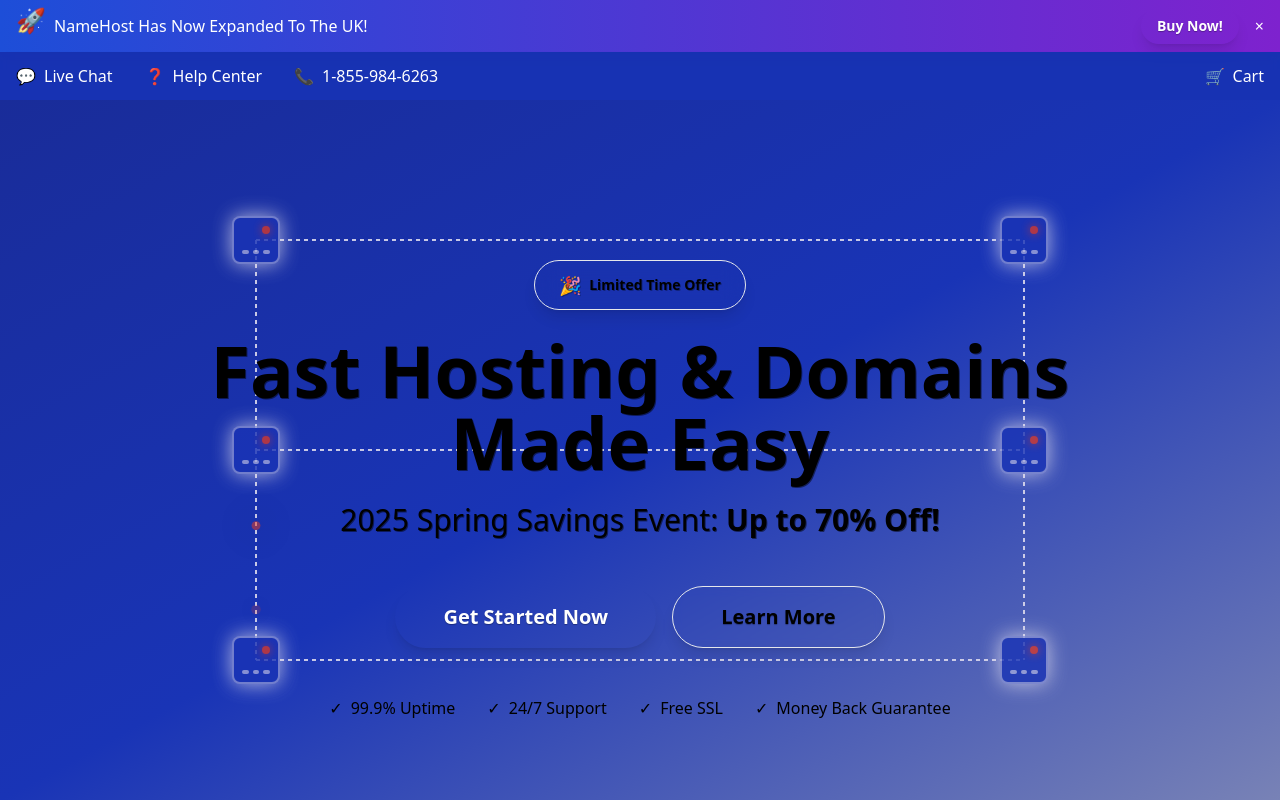
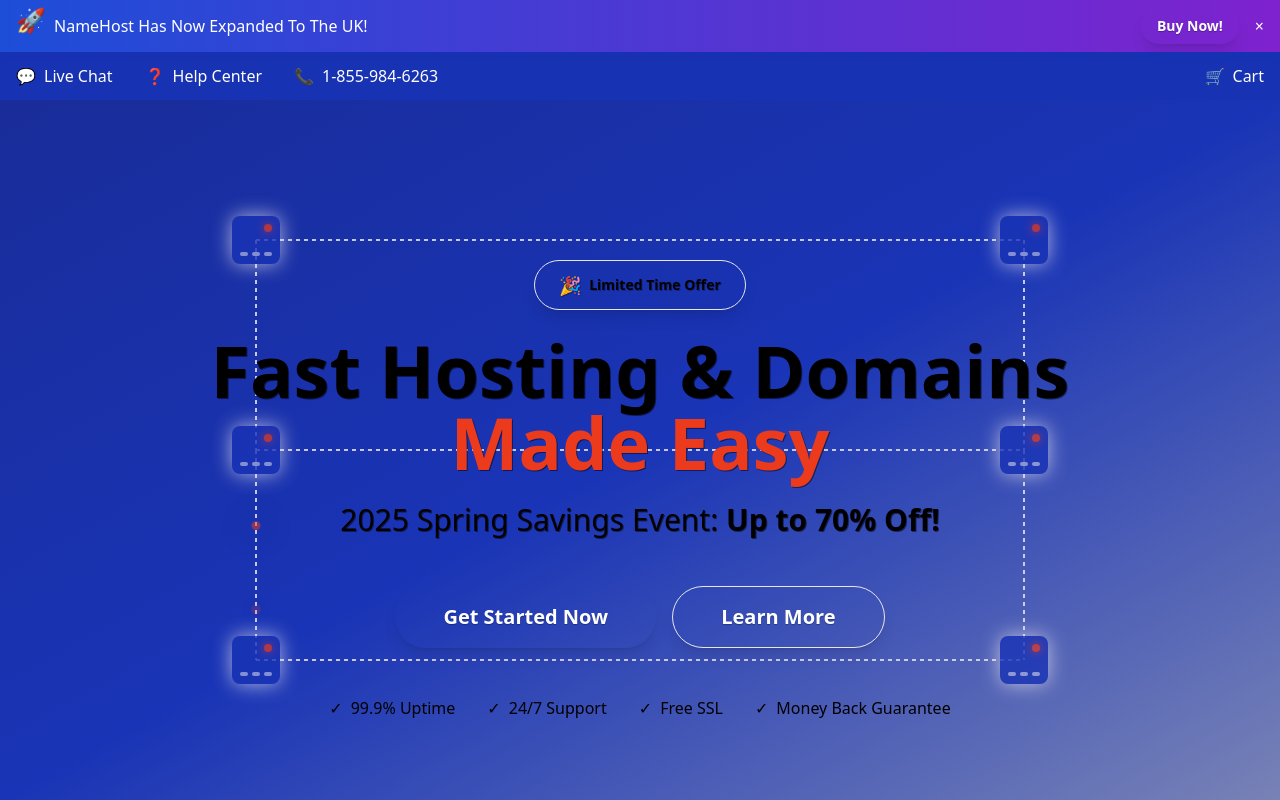
Before and after one commit to nirzaf/amazync, a React (Vite) app: page / in a window 1280 px wide. Shown: the top 800 px of the page. Built offline with nearby package versions, Linux system fonts and the light colour scheme.

Commit message:
style(HeroSection): update button styles and color codes for improved consistency

```diff
--- a/src/components/HeroSection.tsx
+++ b/src/components/HeroSection.tsx
@@ -118,7 +118,7 @@
               >
                 Fast Hosting & Domains
                 <br />
-                <span className={`text-[${colors.chiliRed}] font-extrabold`}>
+                <span className="text-[#EC3A1C] font-extrabold">
                   Made Easy
                 </span>
               </motion.h1>
@@ -141,10 +141,10 @@
                 transition={{ duration: 0.5, delay: 0.5 }}
                 className="max-w-xl mx-auto relative flex flex-col sm:flex-row gap-4 justify-center"
               >
-                <Button variant="primary" size="lg">
+                <Button variant="primary" size="lg" className={`bg-[${colors.persianBlue}] hover:bg-[${colors.internationalKleinBlue}] text-white`}>
                   Get Started Now
                 </Button>
-                <Button variant="secondary" size="lg">
+                <Button variant="secondary" size="lg" className={`bg-[${colors.chiliRed}] hover:bg-[${colors.glaucous}] text-white`}>
                   Learn More
                 </Button>
               </motion.div>
--- a/src/context/ThemeContext.tsx
+++ b/src/context/ThemeContext.tsx
@@ -1,11 +1,11 @@
 import { createContext, useContext, ReactNode } from 'react';
 
 export const themeColors = {
-  glaucous: '#7882B6',
-  lavenderWeb: '#DBD9EC',
-  persianBlue: '#1934B6',
-  internationalKleinBlue: '#192C99',
-  chiliRed: '#EC3A1C',
+  glaucous: '#7882B6ff',
+  lavenderWeb: '#DBD9ECff',
+  persianBlue: '#1934B6ff',
+  internationalKleinBlue: '#192C99ff',
+  chiliRed: '#EC3A1Cff',
   // Derived colors
   chiliRedHover: '#ff4d2e',
   glaucousTransparent: 'rgba(120, 130, 182, 0.3)',
@@ -13,8 +13,8 @@
 } as const;
 
 export const gradients = {
-  primary: 'bg-gradient-to-r from-[#192C99] via-[#1934B6] to-[#7882B6]',
-  secondary: 'bg-gradient-to-br from-[#192C99] via-[#1934B6] to-[#7882B6]',
+  primary: 'bg-gradient-to-r from-[#192C99ff] via-[#1934B6ff] to-[#7882B6ff]',
+  secondary: 'bg-gradient-to-br from-[#192C99ff] via-[#1934B6ff] to-[#7882B6ff]',
 } as const;
 
 type ThemeContextType = {
```
